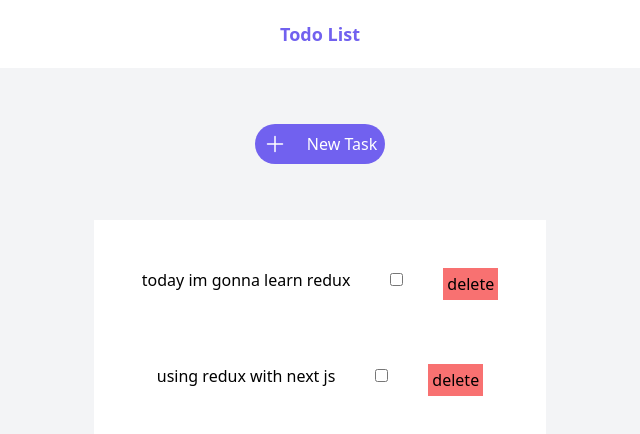
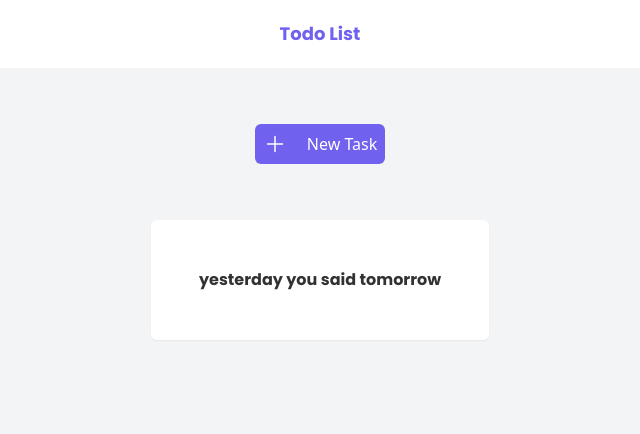
Before and after one commit to Yaqub-naqeb/Todo-list-using-reduxToolkit-and-nextjs, a Next.js app: page / in a window 1280 px wide. Shown: the top 434 px of the page, without its empty margins (320-960 px from the left). Built offline with nearby package versions, Linux system fonts and the light colour scheme.

Commit message:
the close modal is done

```diff
--- a/component/main/Main.js
+++ b/component/main/Main.js
@@ -6,22 +6,28 @@ import { set_todoes } from "../../redux/reducers/todoes";
 import { set_md } from "../../redux/reducers/modal";
 import Task from "../task/Task";
 import Modal from "../modal/Modal";
+import { Poppins } from '@next/font/google'
+import { current } from "@reduxjs/toolkit";
+const poppins = Poppins({ subsets: ['italic'],weight: '700' })
 
 const Main = () => {
   // const {name}=useSelector(state=>state.profile)
   const Current = useSelector((state) => state.todoes);
   const modal = useSelector((state) => state.modal);
-  console.log(modal);
+  console.log(Current);
   const dsipatch = useDispatch();
 
   return (
     <div>
-     {modal.md&& <div className={` xs z-50 bg-black text-white fixed inset-0 bg-opacity-30 backdrop-blur-lg text-lg flex justify-center items-center`}>
-        <Modal/>
+     {modal.md&& <div className={` xs z-50 bg-black text-white fixed inset-0 bg-opacity-30 backdrop-blur-lg text-lg flex justify-center items-center `}  >
+
+
+
+        <Modal />
       </div>}
 
       <div className="flex flex-col gap-14 items-center pb-10 relative">
-        <h1 className=" w-full text-center bg-white py-5 text-Main font-bold text-lg ">
+        <h1 className={` w-full text-center bg-white py-5 text-Main  text-lg ${poppins.className}`}>
           Todo List
         </h1>
 
@@ -30,7 +36,7 @@ const Main = () => {
           className="cursor-pointer"
           onClick={() => dsipatch(set_md(!modal))}
         >
-          <div className="flex items-center align-middle justify-center gap-5 bg-[#af7eeb]  bg-Main text-white font-medium p-2 rounded-full">
+          <div className="flex items-center align-middle justify-center gap-5 bg-[#af7eeb]  bg-Main text-white font-medium p-2 rounded-md">
             <div>
               <svg
                 xmlns="http://www.w3.org/2000/svg"
@@ -51,8 +57,12 @@ const Main = () => {
           </div>
         </div>
 
-        <div className=" flex flex-col gap-16 items-center bg-white p-12 ">
-          {Current && Current.map((todo) => <Task id={todo.id} todo={todo} />)}
+        <div className=" flex flex-col gap-16 items-center bg-white p-12 rounded-md shadow-sm">
+          {Current.length!=0 ? Current.map((todo) => <Task id={todo.id} todo={todo} />):<div>
+
+            <h1 className={`${poppins.className} opacity-80`}>yesterday you said tomorrow</h1>
+
+           </div> }
         </div>
       </div>
     </div>
--- a/component/modal/Modal.js
+++ b/component/modal/Modal.js
@@ -24,7 +24,17 @@ dsipatch(set_md(false))
           setTask('');
         }
   return (
-    <div className='bg-white text-center flex flex-col items-center  h-1/3 w-2/6 text-black'>
+    <div className='bg-white rounded-md text-center flex flex-col items-center  h-1/3 w-2/6 text-black relative'>
+
+
+{/* close */}
+<div className="absolute cursor-pointer   right-4 top-3" onClick={()=>dsipatch(set_md(false))}>
+<svg  xmlns="http://www.w3.org/2000/svg" fill="none" viewBox="0 0 24 24" strokeWidth="1.5" stroke="currentColor" className="w-6 h-6 text-red-500">
+  <path strokeLinecap="round" strokeLinejoin="round" d="M6 18L18 6M6 6l12 12" />
+</svg>
+
+</div>
+
 
 
 {/* <div className='bg-Main w-full h-10'>
@@ -35,7 +45,7 @@ dsipatch(set_md(false))
 </div>
 
 
-      <h1 className={poppins.className}>New note</h1>
+      <h1 className={poppins.className}>New Task</h1>
       <form  onSubmit={changeHandler} className={'self-center'}>
 
 <div className='flex gap-5 mt-12  '>
@@ -47,8 +57,6 @@ dsipatch(set_md(false))
 
 </form>
 
-
-
     </div>
   )
 }
--- a/component/task/Task.js
+++ b/component/task/Task.js
@@ -1,6 +1,10 @@
 import React from 'react'
 import { useDispatch } from 'react-redux'
 import { set_toggle,delete_todoes } from '../../redux/reducers/todoes';
+import { Poppins } from '@next/font/google'
+const poppins = Poppins({ style: ['normal'],
+subsets: ['latin'],
+weight: '300' })
 
 const Task = ({todo}) => {
 const dispatch=useDispatch();
@@ -13,7 +17,7 @@ const clickHandler=()=>{
 
   return (
    <>
-   {todo.task&&<div className='flex gap-10'>
+   {todo.task&&<div className='flex gap-10 '>
 
 
       {/* the task */}
@@ -29,7 +33,7 @@ const clickHandler=()=>{
         <button className='p-1 bg-red-400' onClick={clickHandler}>delete</button>
       </div>
 
-
+      {/* */}
           </div>}</>
   )
 }
--- a/pages/index.js
+++ b/pages/index.js
@@ -1,15 +1,8 @@
-
 import Main from '../component/main/Main'
-import Modal from '../component/modal/Modal'
-import Navbar from '../component/Navbar'
 import { Poppins } from '@next/font/google'
-const inter = Poppins({ subsets: ['bold'],weight: '800' })
+const poppins = Poppins({ subsets: ['bold'],weight: '800' })
 
 export default function Home() {
-
-
-
-
   return (
     <div className='bg-gray-100 index relative '>
 
--- a/redux/reducers/todoes.js
+++ b/redux/reducers/todoes.js
@@ -5,8 +5,7 @@ const todoesSlice=createSlice({
     name:'todo',
     // this is initial value
     initialState:[
-       {id:'1',task:'today im gonna learn redux',completed:false},
-       {id:'2',task:'using redux with next js',completed:false}
+
     ],
     // to update the initial value
     reducers:{
@@ -30,7 +29,7 @@ const todoesSlice=createSlice({
 
                 const index=state.findIndex(todo=> todo.id===action.payload.id)
 
-                state[index]='';
+                state.splice(index, 1);
             },
 //fourth
 
```
